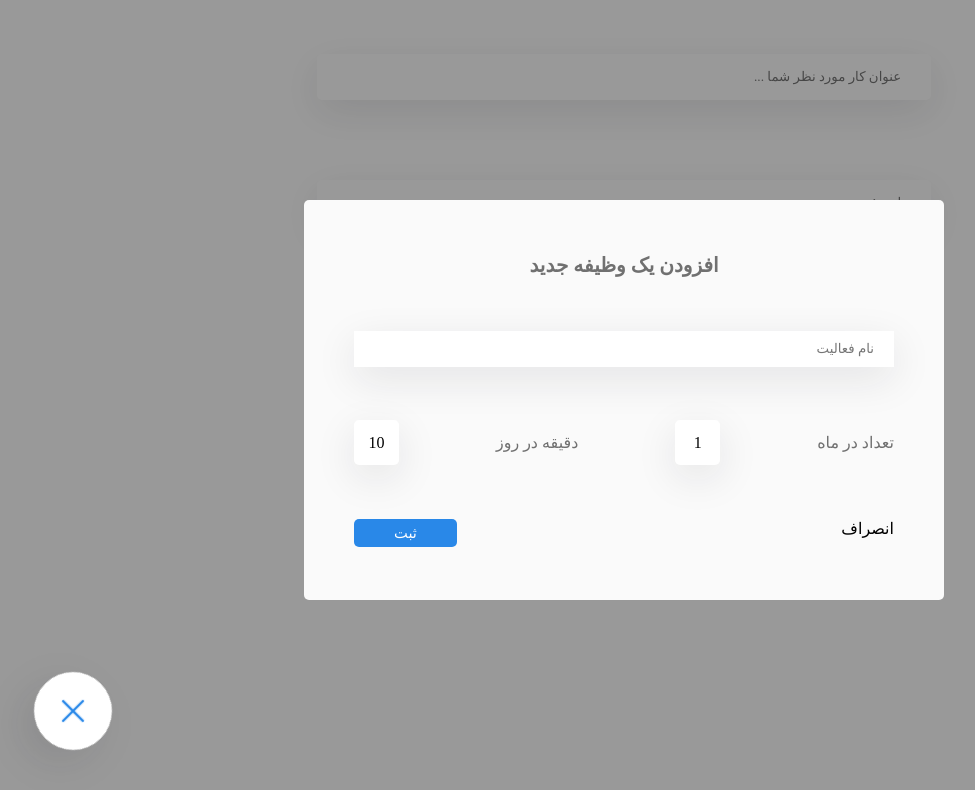
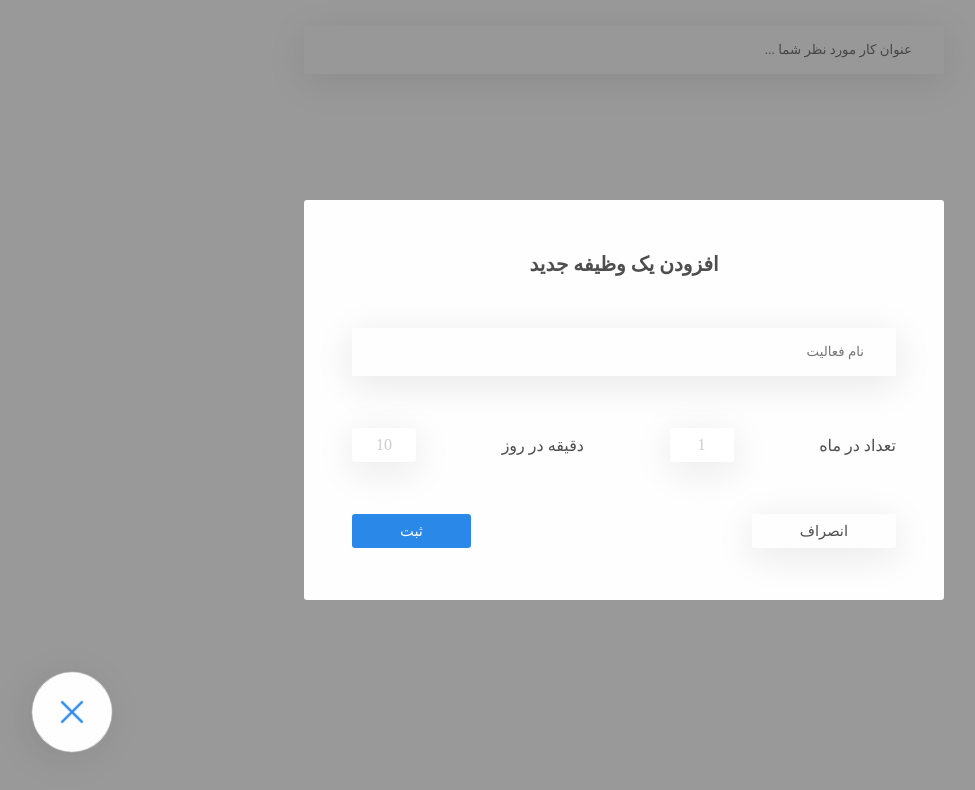
Before and after one commit to freakingeek/karbin, a plain HTML site: page index.html in a window 1280 px wide. Both pictures are taken after a click on the icon 89 px from the left and 711 px from the top of the page. Shown: the whole page, without its empty margins (16-991 px from the left). Drawn offline with Linux system fonts and the light colour scheme; a web font is replaced by a local one.

Commit message:
refactor: improve old files

```diff
--- a/index.html
+++ b/index.html
@@ -4,86 +4,85 @@
     <meta charset="UTF-8" />
     <meta http-equiv="X-UA-Compatible" content="ie=edge" />
     <meta name="viewport" content="width=device-width, initial-scale=1.0" />
-    <title>KarBin</title>
-    <!-- Styles -->
+    <meta name="description" content="برای اینکه یادت نره، به کاربین بسپارش، همه کارهای امروزت رو یکجا ببین">
+    <title>کاربین - همه کارهای امروزت رو یکجا ببین</title>
+    <!-- Links -->
     <link rel="stylesheet" href="style.css" />
     <link
       rel="stylesheet"
       href="https://cdn.fontcdn.ir/Font/Persian/Vazir/Vazir.css"
     />
-    <!-- Styles -->
+
+    <script src="main.js" defer></script>
+    <!-- Links -->
   </head>
   <body>
     <main class="container">
-      <section class="menu-box">
-        <!-- بزودی در این مکان یک منو ساده افتتاح می گردد. -->
-      </section>
-
-      <section class="main">
-        <div class="search-box">
+      <div class="todos">
+        <!-- Search Box -->
         <input
           type="search"
-            class="search-box__input"
+          class="input todos__search-input"
           placeholder="عنوان کار مورد نظر شما ..."
         />
-        </div>
-        <div class="todo-box">
-          <ul class="todo-list">
-            <li class="todo-list__items">ایتم 1</li>
+
+        <!-- Todo List -->
+        <ul class="todos__todos-list">
+          <!-- <li class="input todos__items">وظیفه</li> -->
         </ul>
       </div>
-      </section>
 
-      <section class="side-panel">
-        <svg class="add-todo" id="addTodoBTN" onclick="showPanel()">
-          <use xlink:href="images/feather-sprite.svg#plus" />
+      <!-- Add todo button -->
+      <svg class="add-todo-button">
+        <use href="images/feather-sprite.svg#plus" />
       </svg>
 
-        <div class="add-todo-panel" id="panel">
-          <form class="add-todo-form">
-            <span class="add-todo-form__title">افزودن یک وظیفه جدید</span>
+      <!-- Add todo modal -->
+      <div class="add-todo-modal">
+        <form class="add-todo-modal__form">
+          <span class="add-todo-modal__title">افزودن یک وظیفه جدید</span>
+
           <input
             type="text"
             id="task-name"
             placeholder="نام فعالیت"
-              class="todo-name-field"
+            class="input add-todo-modal__input"
           />
-            <div class="todo-details">
-              <label for="todo-in-month">تعداد در ماه</label>
+
+          <div class="add-todo-modal__details">
+            <label for="number-per-month">تعداد در ماه</label>
             <input
               type="number"
-                min="1"
-                value="1"
-                id="todo-in-month"
+              placeholder="1"
+              id="number-per-month"
               class="todo-details__input"
             />
 
-              <label for="todo-in-month">دقیقه در روز</label>
+            <label for="minutes-a-day">دقیقه در روز</label>
             <input
               type="number"
-                min="10"
-                value="10"
-                id="min-in-day"
+              placeholder="10"
+              id="minutes-a-day"
               class="todo-details__input"
             />
           </div>
-            <div class="add-todo-form__btns">
-              <span href="#" class="close-btn" onclick="closePanel()"
+
+          <div class="add-todo-modal__buttons">
+            <span
+              href="#"
+              class="button button_state-close"
+              onclick="closePanel()"
               >انصراف</span
             >
+
             <input
               type="submit"
               value="ثبت"
-                class="send-btn"
-                onclick="getTask()"
+              class="button button_state-submit"
             />
           </div>
         </form>
       </div>
-      </section>
     </main>
-    <!-- Scripts -->
-    <script src="main.js"></script>
-    <!-- Scripts -->
   </body>
 </html>
--- a/main.js
+++ b/main.js
@@ -1,54 +1,83 @@
-// Prevent Form Submit
-document.querySelector(".add-todo-form").addEventListener(
-  "click",
-  function(event) {
-    event.preventDefault();
-  },
-  false
-);
+let tasks = []
+const addTodoPanel = document.querySelector(".add-todo-modal")
+const todoForm = document.querySelector(".add-todo-modal__form")
+const addTodoButton = document.querySelector('.add-todo-button')
 
-// Get Task
-const getTask = () => {
-  const task = {
+// onForm submition
+todoForm.addEventListener("submit", (e) => {
+  e.preventDefault()
+
+  if (validateTask()) {
+    const task = getTask()
+    tasks.unshift(task)
+    createTaskElement(task)
+
+    clearData()
+  } else {
+    // Error Handeling!
+    console.error("Validator");
+  }
+
+  closePanel()
+});
+
+
+// Toggle add-todo panel
+addTodoButton.addEventListener('click', () => {
+  addTodoPanel.classList.toggle("add-todo-modal_display-show");
+  addTodoButton.classList.toggle("rotate-45");
+})
+
+
+// Get task
+function getTask() {
+  return {
     name: document.getElementById("task-name").value,
-    inMonth: document.getElementById("todo-in-month").value,
-    inDay: document.getElementById("min-in-day").value
-  };
-  printTask(task);
+    inDay: document.getElementById("minutes-a-day").value,
+    inMonth: document.getElementById("number-per-month").value,
+  }
 };
 
-const printTask = task => {
-  const todoContainer = document.querySelector(".todo-list");
-  const todoKhod = document.createElement("li");
-  todoKhod.classList.add("todo-list__items");
-  todoKhod.textContent = task.name;
-  todoContainer.appendChild(todoKhod);
+// Clear old data
+function clearData() {
+  document.getElementById("task-name").value = null
+  document.getElementById("minutes-a-day").value = null
+  document.getElementById("number-per-month").value = null
+}
 
-  closePanel();
+// Validate task
+function validateTask() {
+  const task = getTask()
+
+  return (!task.name) ? false : true
+}
+
+// Show add-todo panel
+function showPanel() {
+  addTodoPanel.classList.add("add-todo-modal_display-show");
+  addTodoButton.classList.add("rotate-45");
 };
 
-// Show add-todo Panel
-const showPanel = () => {
-  const addTodoBTN = document.getElementById("addTodoBTN");
-  addTodoBTN.classList.toggle("rotate-15");
-
-  const panel = document.getElementById("panel");
-  panel.classList.toggle("display");
+// Close add-todo panel
+function closePanel() {
+  addTodoPanel.classList.remove("add-todo-modal_display-show");
+  addTodoButton.classList.remove("rotate-45");
 };
 
-const closePanel = () => {
-  panel.classList.toggle("display");
+// Print task
+function createTaskElement({ name, inMonth, inDay }) {
+  const todoContainer = document.querySelector(".todos__todos-list");
+  const todoElement = document.createElement("li");
 
-  const addTodoBTN = document.getElementById("addTodoBTN");
-  addTodoBTN.classList.toggle("rotate-15");
+  todoElement.classList.add("input", "todos__items");
+  todoElement.addEventListener('click', (e) => taskDone(e))
+  todoElement.textContent = name;
+
+  todoContainer.appendChild(todoElement);
 };
 
-// Task Done [Change Color]
-
-const taskDone = () => {
-  const todoItem = document.querySelector(".todo-list__items");
-  todoItem.classList.toggle("task-done");
-};
-
-// const todoLi = document.querySelector(".todo-list__items");
-// todoLi.setAttribute("onClick", "taskDone()");
+// Task Done
+function taskDone(e) {
+  const el = e.target
+  el.classList.toggle("done");
+}
--- a/style.css
+++ b/style.css
@@ -1,7 +1,10 @@
 /* Variables */
 :root {
+  --black-color: #4e4e4e;
+  --white-color: #fefefe;
   --primery-color: #2988e8;
-  --secondery-color: #707070;
+  --secondery-color: #cccccc;
+
   --gradient-hover: linear-gradient(
     90deg,
     rgba(41, 136, 232, 0.7) 0%,
@@ -13,204 +16,205 @@
     rgba(40, 167, 69, 0.7) 0%,
     rgba(40, 167, 69, 1) 50%
   );
+
   --shadow-color: rgba(32, 32, 35, 0.1);
   --shadow-hover: rgba(41, 136, 232, 0.4);
+
+  --border-radius: 0.2rem;
 }
-/**********************/
 
 /* Reset */
 * {
   margin: 0;
   padding: 0;
+  font-weight: 300;
   font-family: Vazir;
-  font-weight: 300;
   box-sizing: border-box;
-  color: var(--secondery-color);
+  color: var(--black-color);
 }
+
 body {
   direction: rtl;
 }
+
 li {
   list-style: none;
 }
+
 a {
   color: inherit;
   text-decoration: none;
 }
-/**********************/
 
-/* Main Style */
-.container {
-  display: flex;
+input {
+  border: 0;
+  outline: 0;
 }
-.add-todo {
-  fill: none;
-  width: 48px;
-  height: 48px;
+
+/* Global Styles */
+.input {
+  font-size: 10pt;
+  padding: 1rem 2rem;
+  background: var(--white-color);
+  box-shadow: 0 0.5rem 2.4rem var(--shadow-color);
+}
+
+.button {
+  cursor: pointer;
+  font: 11pt Vazir;
+  padding: 0.5rem 3rem;
+  border-radius: var(--border-radius);
+}
+
+.button_state-close {
+  color: var(--black-color);
+  background-color: var(--white-color);
+  box-shadow: 0 0.5rem 2.4rem var(--shadow-color);
+}
+
+.button_state-submit {
+  color: var(--white-color);
+  background: var(--primery-color);
+}
+
+/* add-ToDo Button */
+.add-todo-button {
+  /* fill: none; */
+  width: 3rem;
+  height: 3rem;
+  z-index: 99;
+  padding: 1rem;
   position: fixed;
-  bottom: 50px;
-  left: 50px;
-  z-index: 99;
-  padding: 15px;
   stroke-width: 1.2;
-  background: #fff;
   border-radius: 50%;
   stroke-linecap: round;
   stroke-linejoin: round;
   box-sizing: content-box;
+  bottom: 3rem; left: 3rem;
   transition: all 0.15s ease;
   stroke: var(--primery-color);
-  box-shadow: 0 18px 40px var(--shadow-color);
+  background: var(--white-color);
+  box-shadow: 0 0.5rem 2.4rem var(--shadow-color);
 }
-.add-todo:hover {
-  stroke: #fff;
+
+.add-todo-button:hover {
   cursor: pointer;
   transform: scale(1.1);
+  stroke: var(--white-color);
   background: var(--primery-color);
-  box-shadow: 0 12px 40px var(--primery-color);
+  box-shadow: 0 0.5rem 2.4rem var(--primery-color);
 }
 
-.menu-box {
-  flex: 0 0 20%;
+.rotate-45 {
+  transform: rotate(45deg);
 }
 
-.main {
-  flex: 0 0 60%;
+/* Todos list */
+.todos {
+  display: grid;
+  padding: 2% 0;
+  grid-row-gap: 4%;
+  justify-content: center;
+  grid-template-columns: 50%;
 }
-.search-box {
-  display: flex;
-  justify-content: center;
-  align-items: flex-end;
-  height: 100px;
+
+.todos__search-input {
+  transition: all 0.3s ease;
+  border-radius: var(--border-radius);
 }
-.search-box__input {
-  border: 0;
-  outline: 0;
-  padding: 15px 30px;
-  flex: 0 0 80%;
-  border-radius: 5px;
+
+.todos__search-input:focus {
+  box-shadow: 0 0.5rem 2.4rem var(--shadow-hover);
+}
+
+.todos__items {
+  margin-top: 2rem;
   transition: all 0.3s ease;
-  box-shadow: 0 12px 40px var(--shadow-color);
+  border-radius: var(--border-radius);
 }
-.search-box__input:focus {
-  box-shadow: 0 12px 40px var(--shadow-hover);
+
+.todos__items:not(.done):hover {
+  cursor: pointer;
+  color: var(--white-color);
+  background: var(--gradient-hover);
+  box-shadow: 0 0.5rem 2.4rem var(--shadow-hover);
 }
-.todo-box {
-  display: flex;
-  margin-top: 50px;
-  justify-content: center;
+
+.done {
+  color: var(--white-color);
+  background: var(--todo-done-color) !important;
 }
-.todo-list {
-  flex: 0 0 80%;
-  display: flex;
-  padding-bottom: 50px;
-  flex-direction: column;
+
+.done:hover {
+  cursor: pointer;
 }
-.todo-list__items {
-  padding: 15px 30px;
-  margin-top: 30px;
-  border-radius: 5px;
-  font-size: 10pt;
-  transition: all 0.3s ease;
-  box-shadow: 0 12px 40px var(--shadow-color);
-}
-.todo-list__items:hover {
-  color: #fff;
-  cursor: pointer;
-  background: var(--gradient-hover);
-  box-shadow: 0 12px 40px var(--shadow-hover);
-}
-.task-done {
-  color: #fff;
-  background: var(--todo-done-color);
-}
-.task-done:hover {
-  background: var(--todo-done-color);
-  box-shadow: 0 12px 40px rgba(40, 167, 69, 0);
-}
-/**********************/
 
-/* add ToDo Panel */
-.add-todo-panel {
+/* add-ToDo Manel */
+.add-todo-modal {
   width: 100%;
-  height: 100%;
-  top: 0;
-  right: 0;
+  height: 100vh;
   display: none;
-  position: absolute;
+  position: fixed;
+  top: 0; left: 0;
   align-items: center;
   justify-content: center;
   background: rgba(0, 0, 0, 0.4);
 }
-.display {
+
+.add-todo-modal_display-show {
   display: flex;
 }
-.rotate-15 {
-  transform: rotate(45deg);
+
+.add-todo-modal__form {
+  width: 50%;
+  height: 50vh;
+  display: flex;
+  padding: 0 3rem;
+  flex-direction: column;
+  justify-content: space-evenly;
+  background: var(--white-color);
+  border-radius: var(--border-radius);
 }
-.add-todo-form {
-  flex: 0 0 50%;
-  height: 400px;
-  padding: 0 50px;
-  display: flex;
-  flex-flow: column nowrap;
-  justify-content: space-evenly;
-  border-radius: 5px;
-  background: #fafafa;
+
+.add-todo-modal__title {
+  font-size: 15pt;
+  font-weight: bold;
+  text-align: center;
+  color: var(--black-color);
 }
-.add-todo-form__title {
-  font-weight: bold;
-  font-size: 15pt;
-  text-align: center;
-  color: var(--secondery-color);
+
+.add-todo-modal__input {
+  transition: all 0.3s ease;
 }
-.todo-name-field {
-  border: none;
-  outline: 0;
-  padding: 10px 20px;
-  transition: all 0.3s ease;
-  box-shadow: 0 12px 40px var(--shadow-color);
+
+.add-todo-modal__input:focus {
+  box-shadow: 0 0.5rem 2.4rem var(--shadow-hover);
 }
-.todo-name-field:focus {
-  box-shadow: 0 12px 40px var(--shadow-hover);
-}
-/* Todo Information */
-.todo-details {
+
+.add-todo-modal__details {
   display: flex;
   align-items: center;
   justify-content: space-between;
 }
+
 .todo-details__input {
-  width: 45px;
-  height: 45px;
-  outline: 0;
-  padding: 5px;
-  border: none;
-  color: #000;
+  width: 4rem;
   font: 12pt Vazir;
+  padding: 0.5rem 0;
   text-align: center;
-  border-radius: 5px;
+  color: var(--black-color);
   transition: all 0.3s ease;
-  box-shadow: 0 12px 40px var(--shadow-color);
+  border-radius: var(--border-radius);
+  box-shadow: 0 0.5rem 2.4rem var(--shadow-color);
 }
-/* Form Buttons */
-.add-todo-form__btns {
+
+.todo-details__input::placeholder {
+  color: var(--secondery-color);
+}
+
+.add-todo-modal__buttons {
   display: flex;
   justify-content: space-between;
-}
-.close-btn {
-  color: #000;
-  cursor: pointer;
-}
-.send-btn {
-  padding: 5px 40px;
-  font: 11pt Vazir;
-  border-radius: 5px;
-  border: 0;
-  outline: 0;
-  cursor: pointer;
-  color: #fff;
-  background: var(--primery-color);
 }
 
 /* Remove Arrow Of Number Input */
```
Lines whose indentation alone changed are shown as unchanged.
